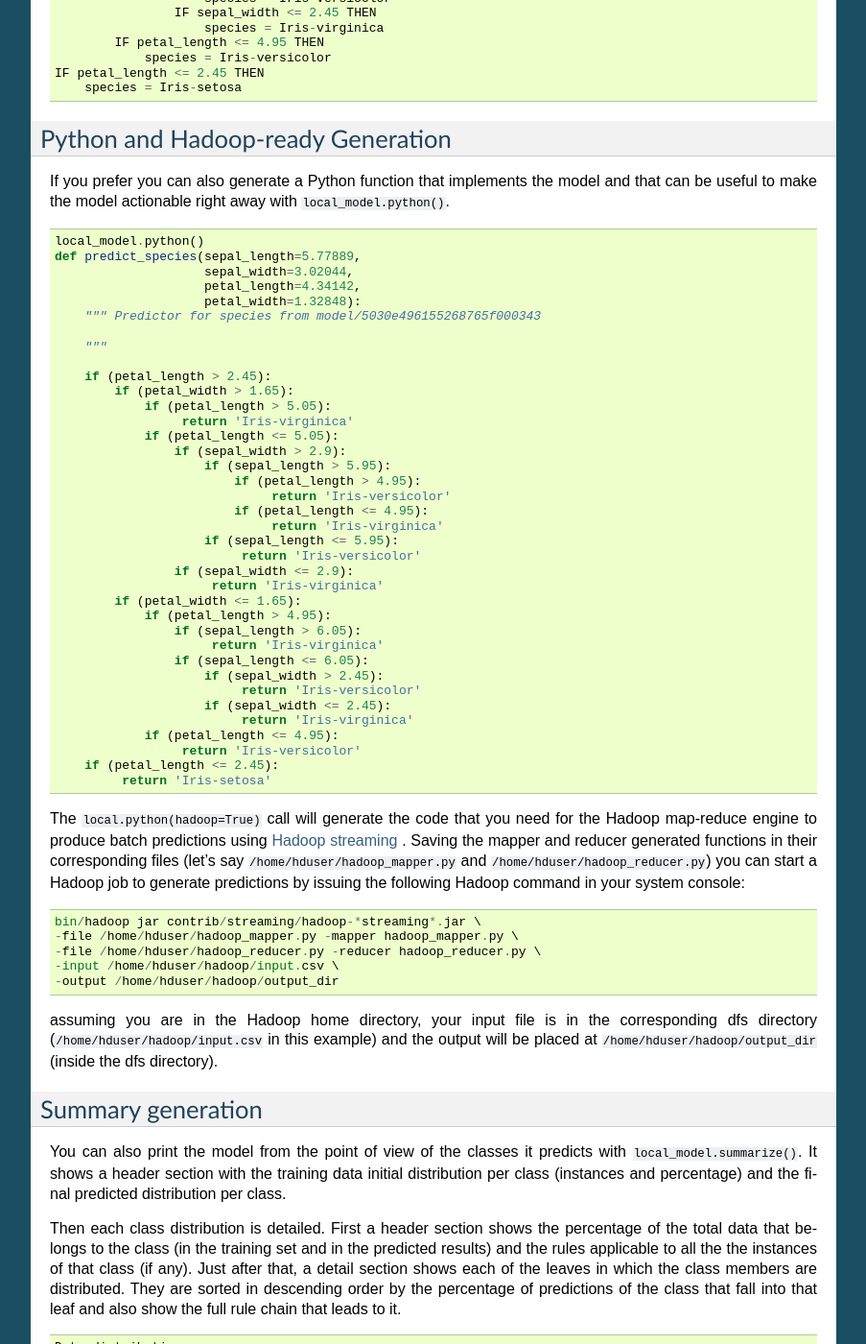
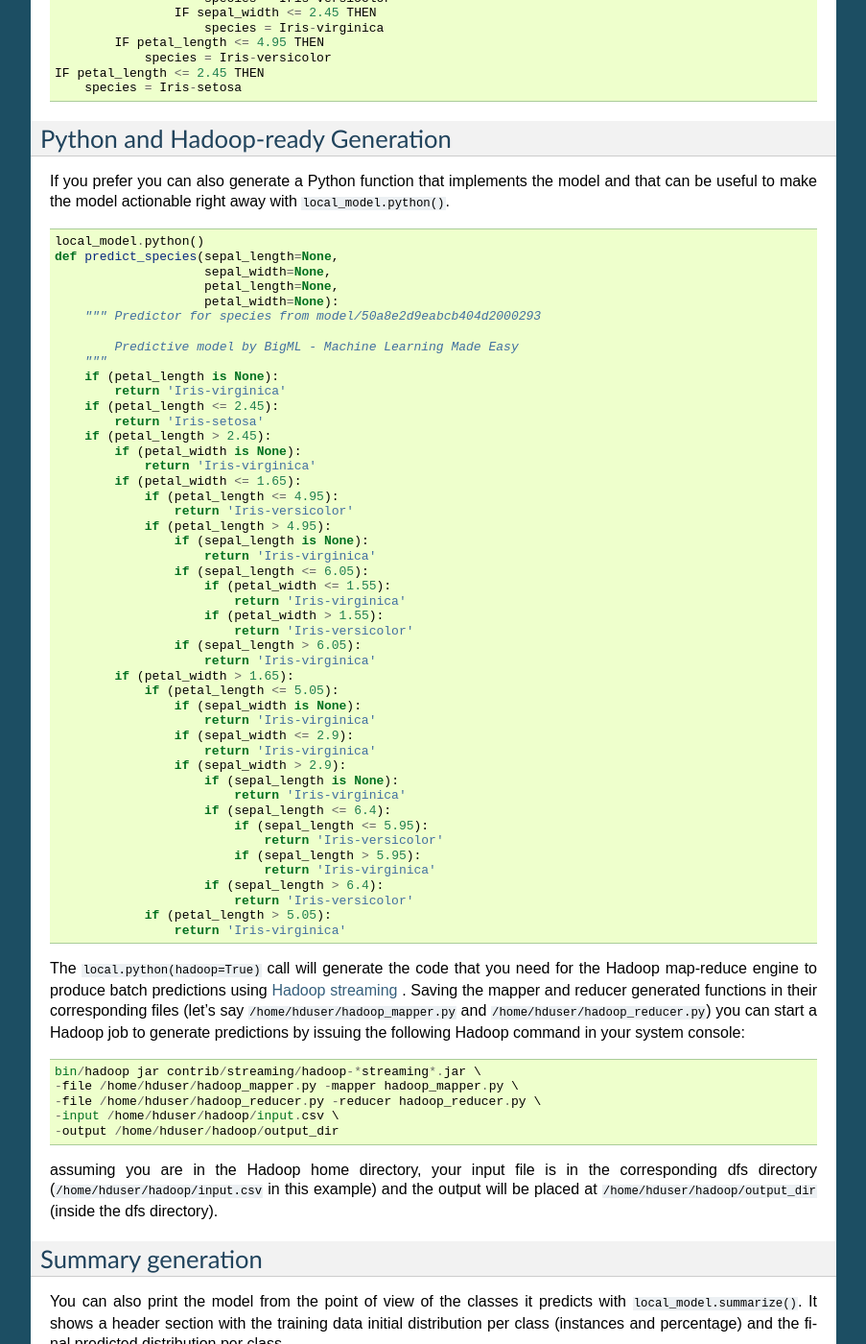
Before and after one commit to bigmlcom/python, a Sphinx documentation site: the page built from docs/index.rst, in a window 1280 px wide and 1400 px high, scrolled down 10940 px. Shown: the whole window at 96% size, without its empty margins (198-1101 px from the left). Built offline with Sphinx 7.4.7, drawn with Linux system fonts in a browser that asks for light colours.

Commit message:
Adds hadoop-python args as map and more
- refactoring Model.python to avoid is None repetition
- changes literal for error in summarize
- small changes in predict to handle None values
- refactoring hadoop-python output to receive arguments as map
- refactoring Tree and Model attributes to store model fields and
importance
- updating python output in docs

```diff
--- a/docs/index.rst
+++ b/docs/index.rst
@@ -722,42 +722,52 @@ and that can be useful to make the model actionable right away with ``local_mode
 ::
 
     local_model.python()
-    def predict_species(sepal_length=5.77889,
-                        sepal_width=3.02044,
-                        petal_length=4.34142,
-                        petal_width=1.32848):
-        """ Predictor for species from model/5030e496155268765f000343
+    def predict_species(sepal_length=None,
+                        sepal_width=None,
+                        petal_length=None,
+                        petal_width=None):
+        """ Predictor for species from model/50a8e2d9eabcb404d2000293
 
+            Predictive model by BigML - Machine Learning Made Easy
         """
-
+        if (petal_length is None):
+            return 'Iris-virginica'
+        if (petal_length <= 2.45):
+            return 'Iris-setosa'
         if (petal_length > 2.45):
+            if (petal_width is None):
+                return 'Iris-virginica'
+            if (petal_width <= 1.65):
+                if (petal_length <= 4.95):
+                    return 'Iris-versicolor'
+                if (petal_length > 4.95):
+                    if (sepal_length is None):
+                        return 'Iris-virginica'
+                    if (sepal_length <= 6.05):
+                        if (petal_width <= 1.55):
+                            return 'Iris-virginica'
+                        if (petal_width > 1.55):
+                            return 'Iris-versicolor'
+                    if (sepal_length > 6.05):
+                        return 'Iris-virginica'
             if (petal_width > 1.65):
+                if (petal_length <= 5.05):
+                    if (sepal_width is None):
+                        return 'Iris-virginica'
+                    if (sepal_width <= 2.9):
+                        return 'Iris-virginica'
+                    if (sepal_width > 2.9):
+                        if (sepal_length is None):
+                            return 'Iris-virginica'
+                        if (sepal_length <= 6.4):
+                            if (sepal_length <= 5.95):
+                                return 'Iris-versicolor'
+                            if (sepal_length > 5.95):
+                                return 'Iris-virginica'
+                        if (sepal_length > 6.4):
+                            return 'Iris-versicolor'
                 if (petal_length > 5.05):
-                     return 'Iris-virginica'
-                if (petal_length <= 5.05):
-                    if (sepal_width > 2.9):
-                        if (sepal_length > 5.95):
-                            if (petal_length > 4.95):
-                                 return 'Iris-versicolor'
-                            if (petal_length <= 4.95):
-                                 return 'Iris-virginica'
-                        if (sepal_length <= 5.95):
-                             return 'Iris-versicolor'
-                    if (sepal_width <= 2.9):
-                         return 'Iris-virginica'
-            if (petal_width <= 1.65):
-                if (petal_length > 4.95):
-                    if (sepal_length > 6.05):
-                         return 'Iris-virginica'
-                    if (sepal_length <= 6.05):
-                        if (sepal_width > 2.45):
-                             return 'Iris-versicolor'
-                        if (sepal_width <= 2.45):
-                             return 'Iris-virginica'
-                if (petal_length <= 4.95):
-                     return 'Iris-versicolor'
-        if (petal_length <= 2.45):
-             return 'Iris-setosa'
+                    return 'Iris-virginica'
 
 The ``local.python(hadoop=True)`` call will generate the code that you need
 for the Hadoop map-reduce engine to produce batch predictions using `Hadoop
```
Also changed, not shown: 1 other file.
